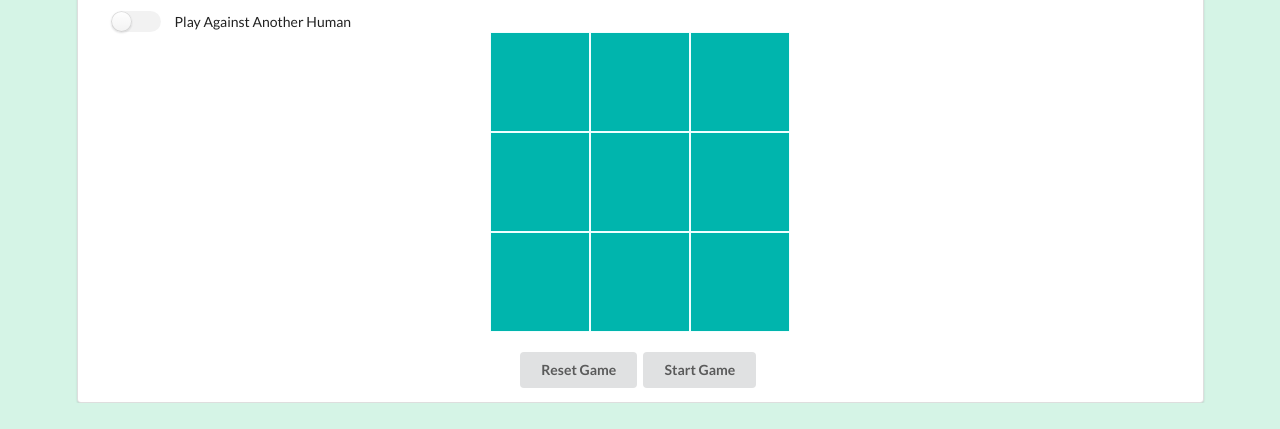
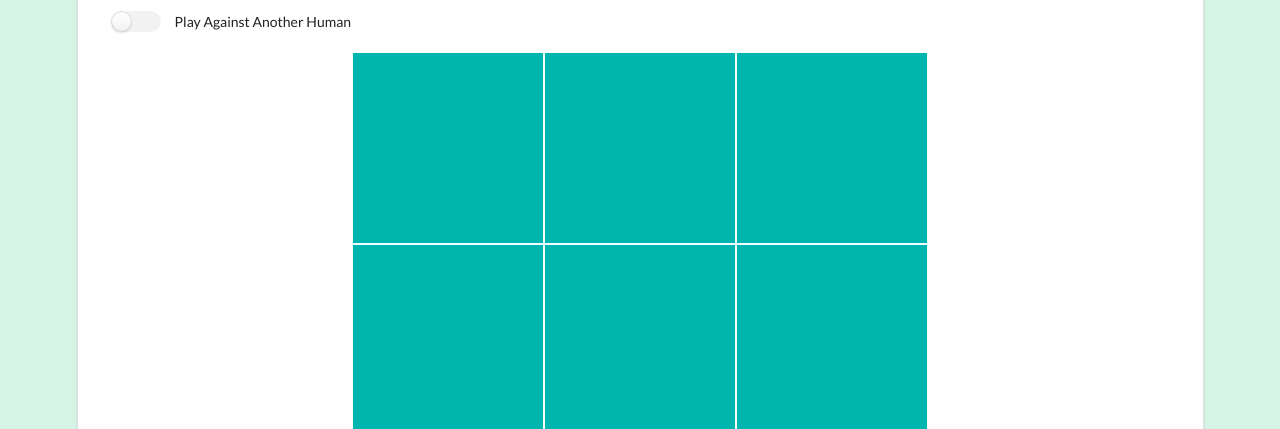
Before and after one commit to BrandonTang89/tictactoe, a plain HTML site: page index.html in a window 1280 px wide. Shown: the part 523-952 px from the top of the page. Before the commit the page ends 926 px from the top, so only its background shows below. Drawn offline with Linux system fonts and the light colour scheme.

Commit message:
updated Sizing

```diff
--- a/index.html
+++ b/index.html
@@ -21,12 +21,11 @@
 
             .cell{
                 background-color: aqua;
-                height: 100px;
-                width: 100px;
+                height: 15vw;
                 border: 1px azure solid;
             }
             .circle{
-                height: 70px;
+                height: 14vw;
                 margin:auto;
                 position: absolute;
                 top:0;
@@ -64,7 +63,9 @@
                             <input type="checkbox" tabindex="0" class="hidden" id="2_player_check">
                             <label>Play Against Another Human</label>
                         </div>
-                        <div style="width: 300px; margin:auto;">
+                        <br>
+                        <br>
+                        <div style="width: 45vw; margin:auto;">
                             <div class="ui three column padded grid">
                                 <div class="teal column cell" id="00_cell"></div>
                                 <div class="teal column cell" id="01_cell"></div>
```
